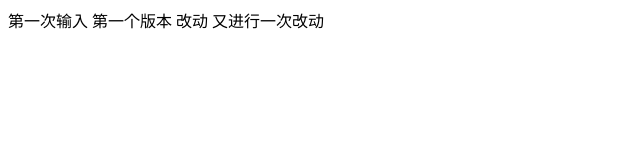
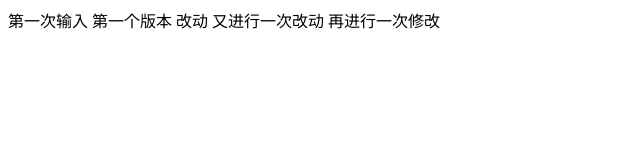
Before and after one commit to yueyingjun/2.13, a plain HTML site: page git.html in a window 1280 px wide. Shown: the whole page, without its empty margins (0-640 px from the left). Drawn offline with Linux system fonts and the light colour scheme.

Commit message:
再进行一次修改

```diff
--- a/git.html
+++ b/git.html
@@ -7,5 +7,6 @@
 <body>
 	第一次输入 第一个版本 改动
 	又进行一次改动
+	再进行一次修改
 </body>
 </html>
```
